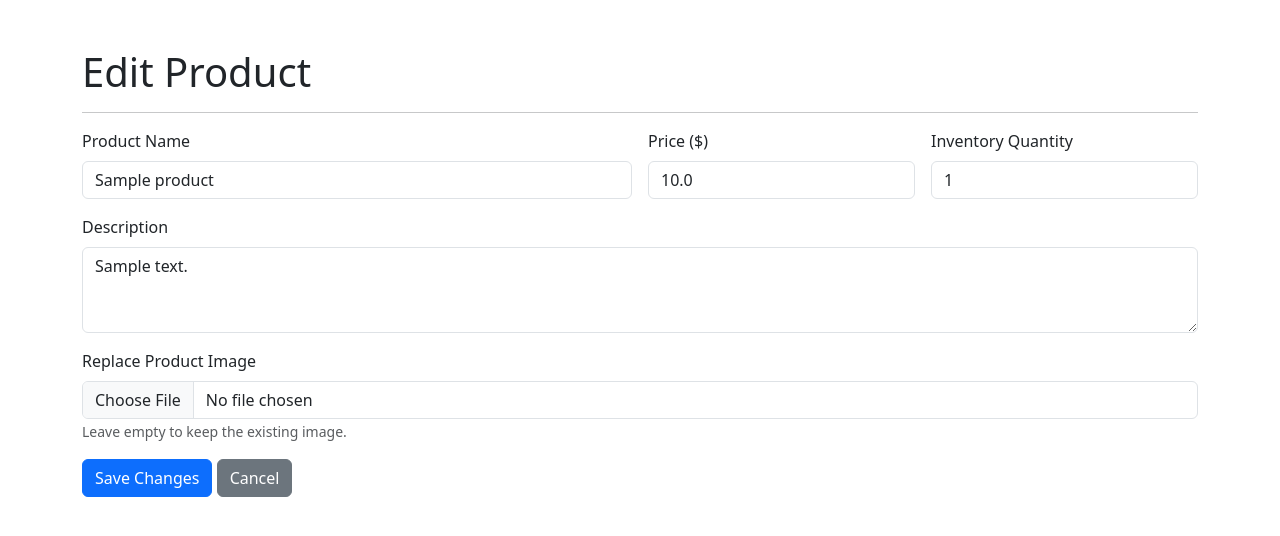
After one commit to Peter-Tourkoyiannis/SYSC-4806-Group, a Spring Boot app: page /merchant/products/1/edit in a window 1280 px wide. The commit adds this page. Shown: the top 536 px of the page. Run offline with Spring Boot 4, Linux system fonts and the light colour scheme; tables that the repository leaves empty hold one stand-in row (values such as "Sample post").

Commit message:
Implemented product management with validation and optimistic locking as well as error handling.

```diff
--- /dev/null
+++ b/src/main/java/com/SYSC4806/MiniShopifyApp/controller/ProductController.java
@@ -0,0 +1,205 @@
+package com.SYSC4806.MiniShopifyApp.controller;
+
+import com.SYSC4806.MiniShopifyApp.model.Product;
+import com.SYSC4806.MiniShopifyApp.model.Shop;
+import com.SYSC4806.MiniShopifyApp.repository.ProductRepository;
+import com.SYSC4806.MiniShopifyApp.repository.ShopRepository;
+import org.springframework.http.HttpHeaders;
+import org.springframework.http.HttpStatus;
+import org.springframework.http.MediaType;
+import org.springframework.http.ResponseEntity;
+import org.springframework.stereotype.Controller;
+import org.springframework.web.bind.annotation.*;
+import org.springframework.web.multipart.MultipartFile;
+
+import org.springframework.web.server.ResponseStatusException;
+import java.util.Set;
+
+import org.springframework.ui.Model;
+import org.springframework.dao.OptimisticLockingFailureException;
+import java.util.Objects;
+
+import java.io.IOException;
+
+@Controller
+@RequestMapping("/merchant")
+public class ProductController {
+
+    private final ProductRepository productRepository;
+    private final ShopRepository shopRepository;
+
+    private static final Set<String> ALLOWED_IMAGE_TYPES = Set.of("image/jpeg", "image/png", "image/gif", "image/webp");
+
+    public ProductController(ProductRepository productRepository, ShopRepository shopRepository) {
+        this.productRepository = productRepository;
+        this.shopRepository = shopRepository;
+    }
+
+    @PostMapping("/shops/{shopId}/products")
+    public String addProduct(@PathVariable Long shopId, @RequestParam String name, @RequestParam String description, @RequestParam double price, @RequestParam int inventory, @RequestParam("image") MultipartFile file) throws IOException {
+
+        validateProduct(name, description, price, inventory);
+
+        Shop shop = shopRepository.findById(shopId).orElseThrow(() -> new ResponseStatusException(HttpStatus.NOT_FOUND, "Shop not found"));
+
+        Product product = new Product();
+        product.setName(name);
+        product.setDescription(description);
+        product.setPrice(price);
+        product.setInventory(inventory);
+        product.setShop(shop);
+
+        updateProductImage(product, file);
+
+        productRepository.save(product);
+
+        return redirectToDashboard(shopId);
+    }
+
+    @GetMapping("/products/{id}/image")
+    @ResponseBody
+    public ResponseEntity<byte[]> getProductImage(@PathVariable Long id) {
+
+        Product product = findProduct(id);
+
+        if (product.getImageBytes() == null || product.getImageBytes().length == 0) {
+
+            return new ResponseEntity<>(HttpStatus.NOT_FOUND);
+        }
+
+        String contentType = product.getImageContentType();
+
+        if (contentType == null) {
+            contentType = MediaType.APPLICATION_OCTET_STREAM_VALUE;
+        }
+
+        HttpHeaders headers = new HttpHeaders();
+        headers.setContentType(MediaType.parseMediaType(contentType));
+        headers.set("X-Content-Type-Options", "nosniff");
+
+        return new ResponseEntity<>(product.getImageBytes(), headers, HttpStatus.OK);
+    }
+
+    @GetMapping("/products/{id}/edit")
+    public String showEditProductForm(@PathVariable Long id, Model model) {
+
+        Product product = findProduct(id);
+        model.addAttribute("product", product);
+        return "edit-product";
+    }
+
+    @PostMapping("/products/{id}/edit")
+    public String editProduct(@PathVariable Long id, @RequestParam String name, @RequestParam String description, @RequestParam double price, @RequestParam int inventory, @RequestParam Long version, @RequestParam(value = "image", required = false) MultipartFile file) throws IOException {
+
+        validateProduct(name, description, price, inventory);
+        Product product = findProduct(id);
+        validateVersion(product, version);
+        Long shopId = product.getShop().getId();
+
+        product.setName(name);
+        product.setDescription(description);
+        product.setPrice(price);
+        product.setInventory(inventory);
+
+        updateProductImage(product, file);
+        saveProduct(product);
+
+        return redirectToDashboard(shopId);
+    }
+
+    @PostMapping("/products/{id}/delete")
+    public String deleteProduct(@PathVariable Long id, @RequestParam Long version) {
+
+        Product product = findProduct(id);
+        validateVersion(product, version);
+        Long shopId = product.getShop().getId();
+
+        try {
+            productRepository.delete(product);
+            productRepository.flush();
+        } catch (OptimisticLockingFailureException e) {
+            throw new ResponseStatusException(HttpStatus.CONFLICT, "Product has been modified. Please refresh and try again.");
+        }
+
+        return redirectToDashboard(shopId);
+    }
+
+    @PostMapping("/products/{id}/stock")
+    public String updateStock(@PathVariable Long id, @RequestParam int inventory, @RequestParam Long version) {
+
+        if (inventory < 0) {
+            throw new ResponseStatusException(HttpStatus.BAD_REQUEST, "Inventory cannot be negative.");
+        }
+
+        Product product = findProduct(id);
+        validateVersion(product, version);
+        Long shopId = product.getShop().getId();
+
+        product.setInventory(inventory);
+        saveProduct(product);
+
+        return redirectToDashboard(shopId);
+    }
+
+    // Helpers
+    private void validateProduct(String name, String description, double price, int inventory) {
+
+        if (name == null || name.isBlank()) {
+            throw new ResponseStatusException(HttpStatus.BAD_REQUEST, "Product name is required.");
+        }
+
+        if (description == null || description.isBlank()) {
+            throw new ResponseStatusException(HttpStatus.BAD_REQUEST, "Product description is required.");
+        }
+
+        if (!Double.isFinite(price) || price < 0) {
+            throw new ResponseStatusException(HttpStatus.BAD_REQUEST, "Invalid product price.");
+        }
+
+        if (inventory < 0) {
+            throw new ResponseStatusException(HttpStatus.BAD_REQUEST, "Inventory cannot be negative.");
+        }
+    }
+
+    private void updateProductImage(Product product, MultipartFile file) throws IOException {
+
+        if (file == null || file.isEmpty()) {
+            return;
+        }
+
+        String contentType = file.getContentType();
+
+        if (contentType == null || !ALLOWED_IMAGE_TYPES.contains(contentType)) {
+
+            throw new ResponseStatusException(HttpStatus.UNSUPPORTED_MEDIA_TYPE, "Unsupported image format");
+        }
+
+        product.setImageBytes(file.getBytes());
+        product.setImageContentType(contentType);
+    }
+
+    private String redirectToDashboard(Long shopId) {
+        return "redirect:/merchant/shops/" + shopId + "/dashboard";
+    }
+
+    private void saveProduct(Product product) {
+
+        try {
+            productRepository.saveAndFlush(product);
+        } catch (OptimisticLockingFailureException e) {
+            throw new ResponseStatusException(HttpStatus.CONFLICT, "Product has been modified. Please refresh and try again.");
+        }
+    }
+
+    private void validateVersion(Product product, Long version) {
+
+        if (!Objects.equals(product.getVersion(), version)) {
+            throw new ResponseStatusException(HttpStatus.CONFLICT, "Product has been modified. Please refresh and try again.");
+        }
+    }
+
+    private Product findProduct(Long id) {
+        return productRepository.findById(id).orElseThrow(() -> new ResponseStatusException(HttpStatus.NOT_FOUND, "Product not found"));
+    }
+
+}
--- /dev/null
+++ b/src/main/resources/templates/edit-product.html
@@ -0,0 +1,46 @@
+<!DOCTYPE html>
+<html xmlns:th="http://www.thymeleaf.org">
+<head>
+  <meta charset="UTF-8">
+  <title>Edit Product</title>
+  <link rel="stylesheet" href="https://cdn.jsdelivr.net/npm/bootstrap@5.3.0/dist/css/bootstrap.min.css">
+</head>
+<body class="container mt-5">
+<h1>Edit Product</h1>
+<hr>
+<form th:action="@{/merchant/products/{id}/edit(id=${product.id})}" method="post" enctype="multipart/form-data" class="row g-3">
+  <input type="hidden" name="version" th:value="${product.version}">
+  <div class="col-md-6">
+    <label class="form-label">Product Name</label>
+    <input type="text" name="name" th:value="${product.name}" class="form-control" required>
+  </div>
+  <div class="col-md-3">
+    <label class="form-label">Price ($)</label>
+    <input type="number" name="price" th:value="${product.price}" min="0" step="0.01" class="form-control" required>
+  </div>
+  <div class="col-md-3">
+    <label class="form-label">Inventory Quantity</label>
+    <input type="number" name="inventory" th:value="${product.inventory}" min="0" step="1" class="form-control" required>
+  </div>
+  <div class="col-12">
+    <label class="form-label">Description</label>
+    <textarea name="description" th:text="${product.description}" class="form-control" rows="3" required></textarea>
+  </div>
+  <div class="col-12" th:if="${product.imageBytes != null}">
+    <label class="form-label">Current Image</label>
+    <div>
+      <img th:src="@{/merchant/products/{id}/image(id=${product.id})}" alt="Current Product Image" class="img-thumbnail" style="max-height: 200px;">
+    </div>
+  </div>
+  <div class="col-12">
+    <label class="form-label">Replace Product Image</label>
+    <input type="file" name="image" class="form-control" accept="image/jpeg,image/png,image/gif,image/webp">
+    <small class="text-muted">Leave empty to keep the existing image.</small>
+  </div>
+  <div class="col-12">
+    <button type="submit" class="btn btn-primary">Save Changes</button>
+    <a th:href="@{/merchant/shops/{id}/dashboard(id=${product.shop.id})}" class="btn btn-secondary">Cancel</a>
+  </div>
+</form>
+</body>
+</html>
```
Also changed, not shown: src/main/java/com/SYSC4806/MiniShopifyApp/controller/MerchantController.java (+1 -46 lines), src/main/java/com/SYSC4806/MiniShopifyApp/model/Product.java (+8 -2 lines), src/main/resources/templates/shop-dashboard.html (+16 -6 lines).
